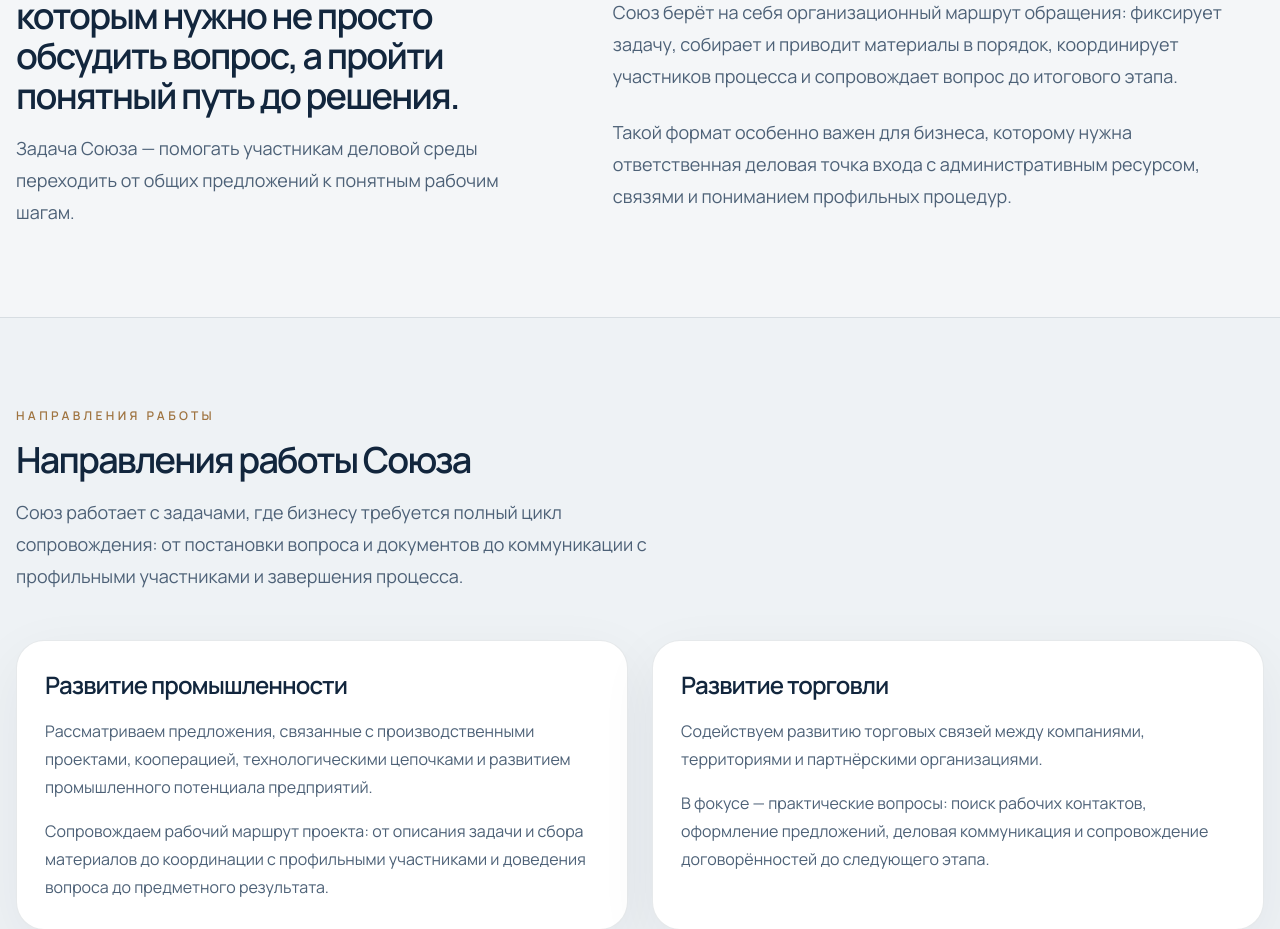
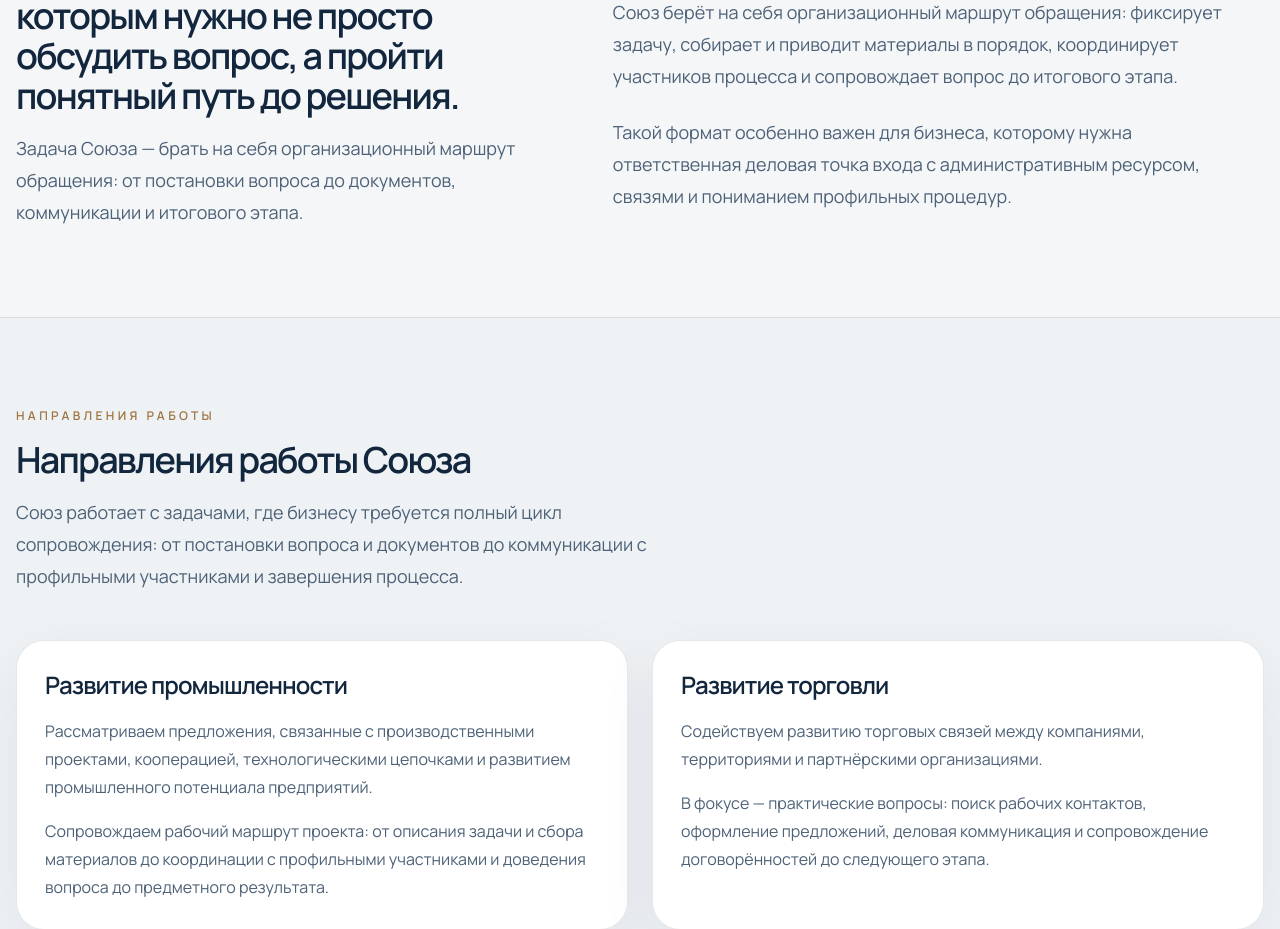
Before and after one commit to alexroshkovdky-oss/TPPZO, a Next.js app: page / in a window 1280 px wide. Shown: the part 1481-2410 px from the top of the page. Built offline with nearby package versions, Linux system fonts and the light colour scheme; no server answers.

Commit message:
Update page.tsx

```diff
--- a/src/app/page.tsx
+++ b/src/app/page.tsx
@@ -61,7 +61,7 @@ export default async function Home() {
           <SectionHeading
             eyebrow={siteContent.aboutHome.title}
             title={siteContent.aboutHome.lead}
-            description="Задача Союза — помогать участникам деловой среды переходить от общих предложений к понятным рабочим шагам."
+            description="Задача Союза — брать на себя организационный маршрут обращения: от постановки вопроса до документов, коммуникации и итогового этапа."
           />
 
           <div className="space-y-6 text-lg leading-8 text-[var(--color-muted)]">
```
